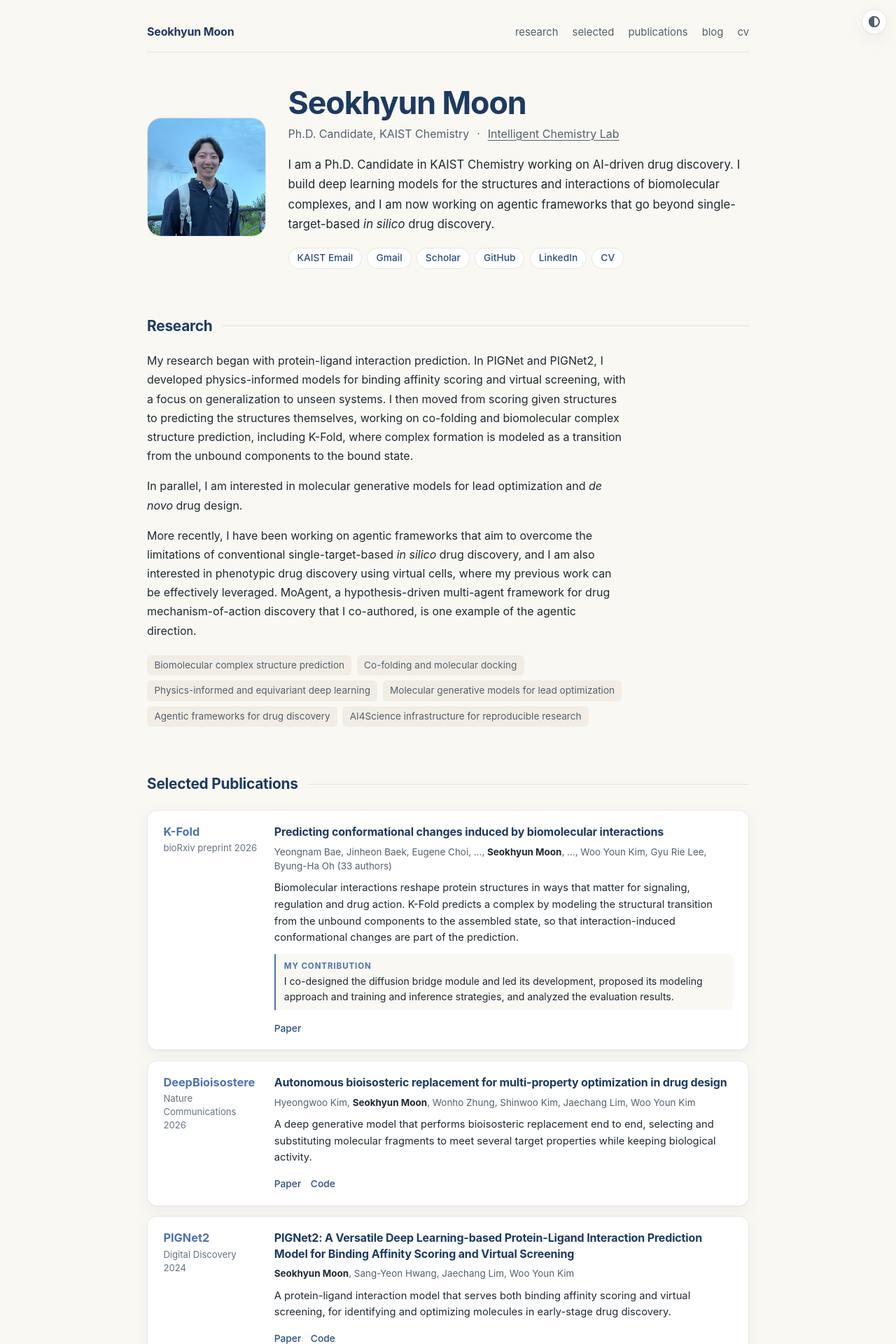
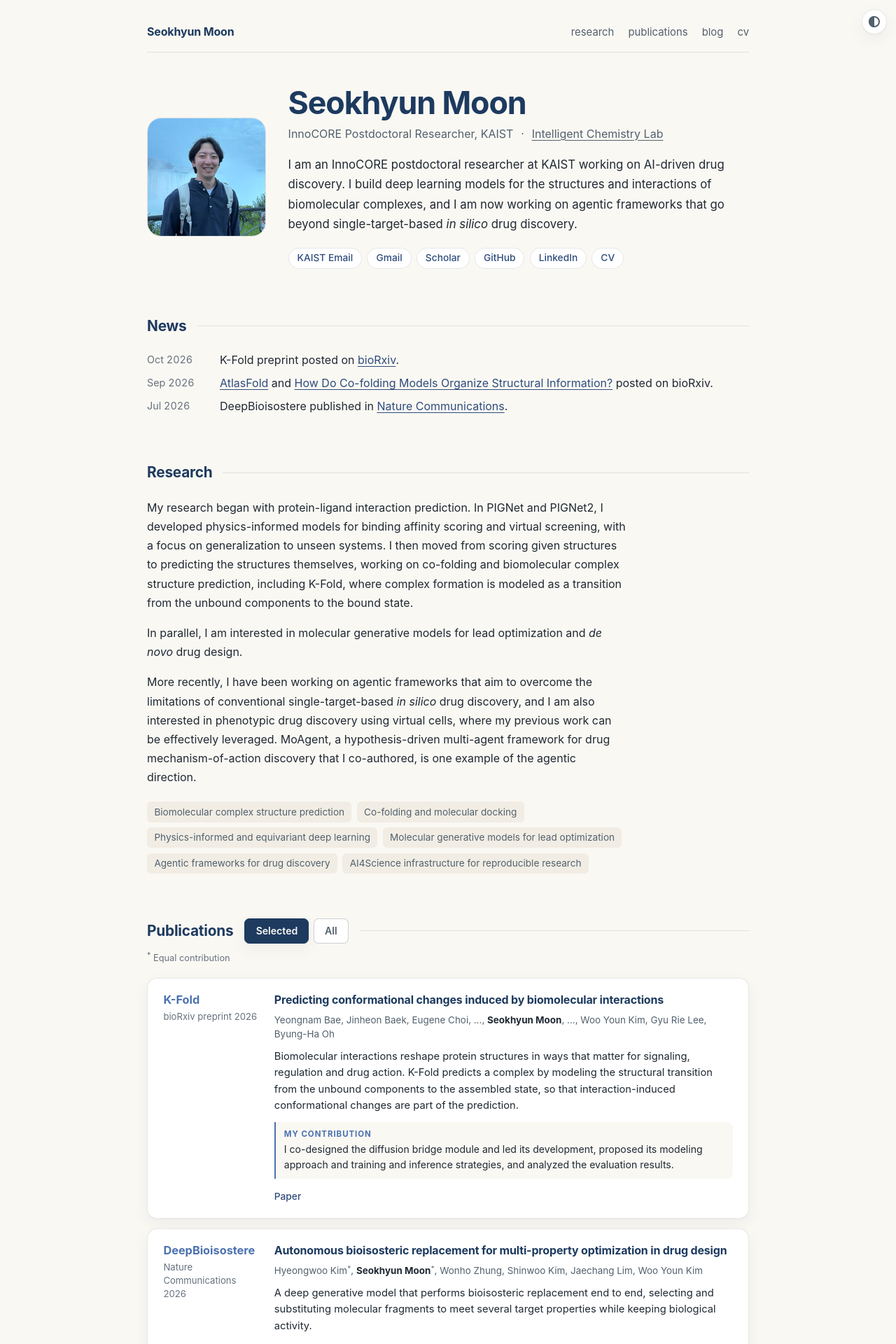
Before and after one commit to mseok/mseok.github.io, a Jekyll site: the page built from index.md, in a window 1280 px wide. Shown: the top 1920 px of the page at 70% size. Built offline with Jekyll 4.4.1, drawn with Linux system fonts in a browser that asks for light colours; some web fonts are replaced; some of the changed text lies outside the part shown.

Commit message:
Mark equal contributions, add News and Selected/All switch, update affiliation

```diff
--- a/_config.yml
+++ b/_config.yml
@@ -3,8 +3,8 @@ author: Seokhyun Moon
 url: https://mseok.github.io
 baseurl: ""
 description: >-
-  Ph.D. Candidate in KAIST Chemistry working on AI4Science models for drug
-  discovery.
+  InnoCORE postdoctoral researcher at KAIST working on AI4Science models for
+  drug discovery.
 lang: en
 timezone: Asia/Seoul
 permalink: /:slug
--- a/_data/home.yml
+++ b/_data/home.yml
@@ -1,9 +1,6 @@
 navbar_entries:
   - title: research
     url: /#research
-
-  - title: selected
-    url: /#selected
 
   - title: publications
     url: /#publications
--- /dev/null
+++ b/_data/news.yml
@@ -0,0 +1,18 @@
+# Newest first. `text` may contain HTML links.
+
+- date: 2026-10-28
+  text: >-
+    K-Fold preprint posted on
+    <a href="https://www.biorxiv.org/content/10.64898/2026.10.26.760299v1">bioRxiv</a>.
+
+- date: 2026-09-08
+  text: >-
+    <a href="https://www.biorxiv.org/content/10.64898/2026.09.04.749352v1">AtlasFold</a>
+    and
+    <a href="https://www.biorxiv.org/content/10.64898/2026.09.06.749739v1">How Do Co-folding Models Organize Structural Information?</a>
+    posted on bioRxiv.
+
+- date: 2026-07-27
+  text: >-
+    DeepBioisostere published in
+    <a href="https://doi.org/10.1038/s41467-026-75512-9">Nature Communications</a>.
--- a/_includes/publication.html
+++ b/_includes/publication.html
@@ -5,7 +5,7 @@
 {%- assign p = include.pub -%}
 {%- assign o = site.data.publications[p.id] -%}
 {%- assign title = o.title | default: p.title -%}
-{%- assign authors = o.authors | default: p.authors | replace: "Seokhyun Moon", "<strong>Seokhyun Moon</strong>" | replace: "S Moon", "<strong>S Moon</strong>" -%}
+{%- assign authors = o.authors | default: p.authors | replace: "Seokhyun Moon", "<strong>Seokhyun Moon</strong>" | replace: "S Moon", "<strong>S Moon</strong>" | replace: "*", "<sup>*</sup>" -%}
 {%- assign venue = o.venue | default: p.venue -%}
 {%- if venue == "bioRxiv" or venue == "arXiv" or venue == "ChemRxiv" or venue == "medRxiv" -%}
   {%- assign venue = venue | append: " preprint" -%}
--- a/assets/css/custom.css
+++ b/assets/css/custom.css
@@ -221,6 +221,99 @@ strong {
   background: var(--bg-secondary);
   color: var(--text-secondary);
   font-size: 0.85rem;
+}
+
+/* News */
+
+.news-list {
+  display: grid;
+  gap: 0.45rem;
+  margin: 0;
+  padding: 0;
+  list-style: none;
+}
+
+.news-list li {
+  display: grid;
+  grid-template-columns: 5.5rem minmax(0, 1fr);
+  gap: 1rem;
+  margin: 0;
+  line-height: 1.6;
+}
+
+.news-date {
+  color: var(--text-muted);
+  font-size: 0.9rem;
+  font-variant-numeric: tabular-nums;
+}
+
+/* Publications header with the Selected / All switch */
+
+.section-head {
+  display: flex;
+  align-items: center;
+  gap: 1rem;
+  margin: 0 0 0.5rem;
+}
+
+.section-head::after {
+  content: "";
+  flex: 1;
+  height: 1px;
+  background: var(--border);
+}
+
+.home-section .section-head h2 {
+  margin: 0;
+}
+
+.home-section .section-head h2::after {
+  display: none;
+}
+
+.pub-toggle {
+  display: inline-flex;
+  gap: 0.4rem;
+}
+
+.pub-toggle button {
+  padding: 0.3rem 0.95rem;
+  border: 1px solid var(--border-strong);
+  border-radius: 7px;
+  background: var(--panel-bg);
+  color: var(--text-secondary);
+  font: inherit;
+  font-size: 0.88rem;
+  font-weight: 600;
+  cursor: pointer;
+}
+
+.pub-toggle button[aria-pressed="true"] {
+  border-color: var(--headings);
+  background: var(--headings);
+  color: var(--bg);
+  box-shadow: var(--card-shadow);
+}
+
+.pub-toggle button:focus-visible {
+  outline: 2px solid var(--accent);
+  outline-offset: 2px;
+}
+
+.home-section .pub-note {
+  margin: 0 0 1.1rem;
+  color: var(--text-muted);
+  font-size: 0.8rem;
+}
+
+.pub-panel[hidden] {
+  display: none;
+}
+
+.pub-authors sup,
+.sel-authors sup {
+  margin-left: 0.05em;
+  font-size: 0.7em;
 }
 
 /* Selected */
@@ -525,6 +618,11 @@ strong {
     gap: 0.5rem;
   }
 
+  .news-list li {
+    grid-template-columns: 1fr;
+    gap: 0;
+  }
+
   .home-section:target {
     box-shadow: 0 0 0 0.6rem var(--target-bg);
   }
--- a/index.md
+++ b/index.md
@@ -15,13 +15,13 @@ title: Home
   <div class="hero-copy">
     <h1 class="hero-name">Seokhyun Moon</h1>
     <p class="hero-role">
-      Ph.D. Candidate, KAIST Chemistry
+      InnoCORE Postdoctoral Researcher, KAIST
       <span class="hero-role-sep">·</span>
       <a href="https://wooyoun.kaist.ac.kr/" rel="noreferrer">Intelligent Chemistry Lab</a>
     </p>
     <p class="hero-lead">
-      I am a Ph.D. Candidate in KAIST Chemistry working on AI-driven drug
-      discovery. I build deep learning models for the structures and
+      I am an InnoCORE postdoctoral researcher at KAIST working on AI-driven
+      drug discovery. I build deep learning models for the structures and
       interactions of biomolecular complexes, and I am now working on agentic
       frameworks that go beyond single-target-based <em>in silico</em> drug
       discovery.
@@ -36,6 +36,18 @@ title: Home
         <a class="contact-pill" href="https://drive.google.com/file/d/12OB_B7QWBLEFqM1p2qBWAxqZsP5dQxw3/view?usp=sharing">CV</a>
       </div>
   </div>
+</section>
+
+<section id="news" class="home-section">
+  <h2>News</h2>
+  <ul class="news-list">
+    {%- for item in site.data.news %}
+    <li>
+      <span class="news-date">{{ item.date | date: "%b %Y" }}</span>
+      <span class="news-text">{{ item.text }}</span>
+    </li>
+    {%- endfor %}
+  </ul>
 </section>
 
 <section id="research" class="home-section">
@@ -74,9 +86,17 @@ title: Home
 
 {%- assign pubs = site.data.scholar.publications -%}
 
-<section id="selected" class="home-section">
-  <h2>Selected Publications</h2>
-  <div class="sel-grid">
+<section id="publications" class="home-section">
+  <div class="section-head">
+    <h2>Publications</h2>
+    <div class="pub-toggle" role="group" aria-label="Publication list">
+      <button type="button" data-panel="selected" aria-pressed="true">Selected</button>
+      <button type="button" data-panel="all" aria-pressed="false">All</button>
+    </div>
+  </div>
+  <p class="pub-note"><sup>*</sup> Equal contribution</p>
+
+  <div class="pub-panel sel-grid" data-panel="selected">
     {%- for n in (1..10) -%}
       {%- for p in pubs -%}
         {%- assign o = site.data.publications[p.id] -%}
@@ -86,10 +106,8 @@ title: Home
       {%- endfor -%}
     {%- endfor -%}
   </div>
-</section>
 
-<section id="publications" class="home-section">
-  <h2>Publications</h2>
+  <div class="pub-panel" data-panel="all" hidden>
   {%- assign this_year = site.time | date: "%Y" | plus: 0 -%}
   {%- for y in (2015..this_year) reversed -%}
     {%- capture items -%}
@@ -125,7 +143,21 @@ title: Home
     <ul class="pub-list">{{ undated }}</ul>
   </div>
   {%- endif %}
+  </div>
 </section>
+
+<script>
+  document.querySelectorAll(".pub-toggle button").forEach(function (button) {
+    button.addEventListener("click", function () {
+      document.querySelectorAll(".pub-toggle button").forEach(function (other) {
+        other.setAttribute("aria-pressed", other === button ? "true" : "false");
+      });
+      document.querySelectorAll(".pub-panel").forEach(function (panel) {
+        panel.hidden = panel.dataset.panel !== button.dataset.panel;
+      });
+    });
+  });
+</script>
 
 <section class="home-section home-section-compact">
   <div class="home-meta-grid">
```
Also changed, not shown: _data/publications.yml (+10 -8 lines).
